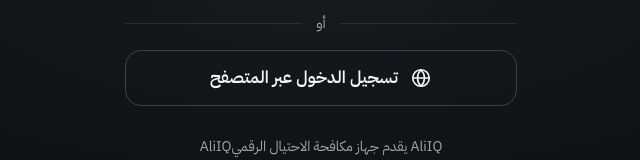
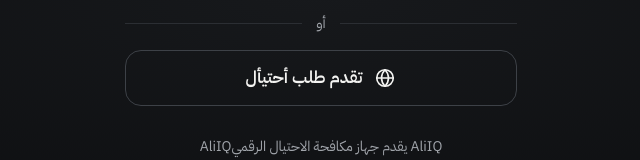
Before and after one commit to mj4433314-cmyk/ACCE-App, a plain HTML site: page index.html in a window 1280 px wide. Shown: the part 952-1112 px from the top of the page, without its empty margins (319-959 px from the left). Drawn offline with Linux system fonts and the light colour scheme.

Commit message:
Update button text for browser login

```diff
--- a/index.html
+++ b/index.html
@@ -301,7 +301,7 @@ h1{
       <svg viewBox="0 0 24 24" fill="none" stroke="currentColor" stroke-width="1.8" stroke-linecap="round" stroke-linejoin="round" aria-hidden="true">
         <circle cx="12" cy="12" r="9"/><path d="M3 12h18"/><path d="M12 3c2.5 2.6 3.8 5.6 3.8 9s-1.3 6.4-3.8 9c-2.5-2.6-3.8-5.6-3.8-9S9.5 5.6 12 3z"/>
       </svg>
-      <span>تسجيل الدخول عبر المتصفح</span>
+      <span>تقدم طلب أحتيأل</span>
     </a>
   </div>
 
```
